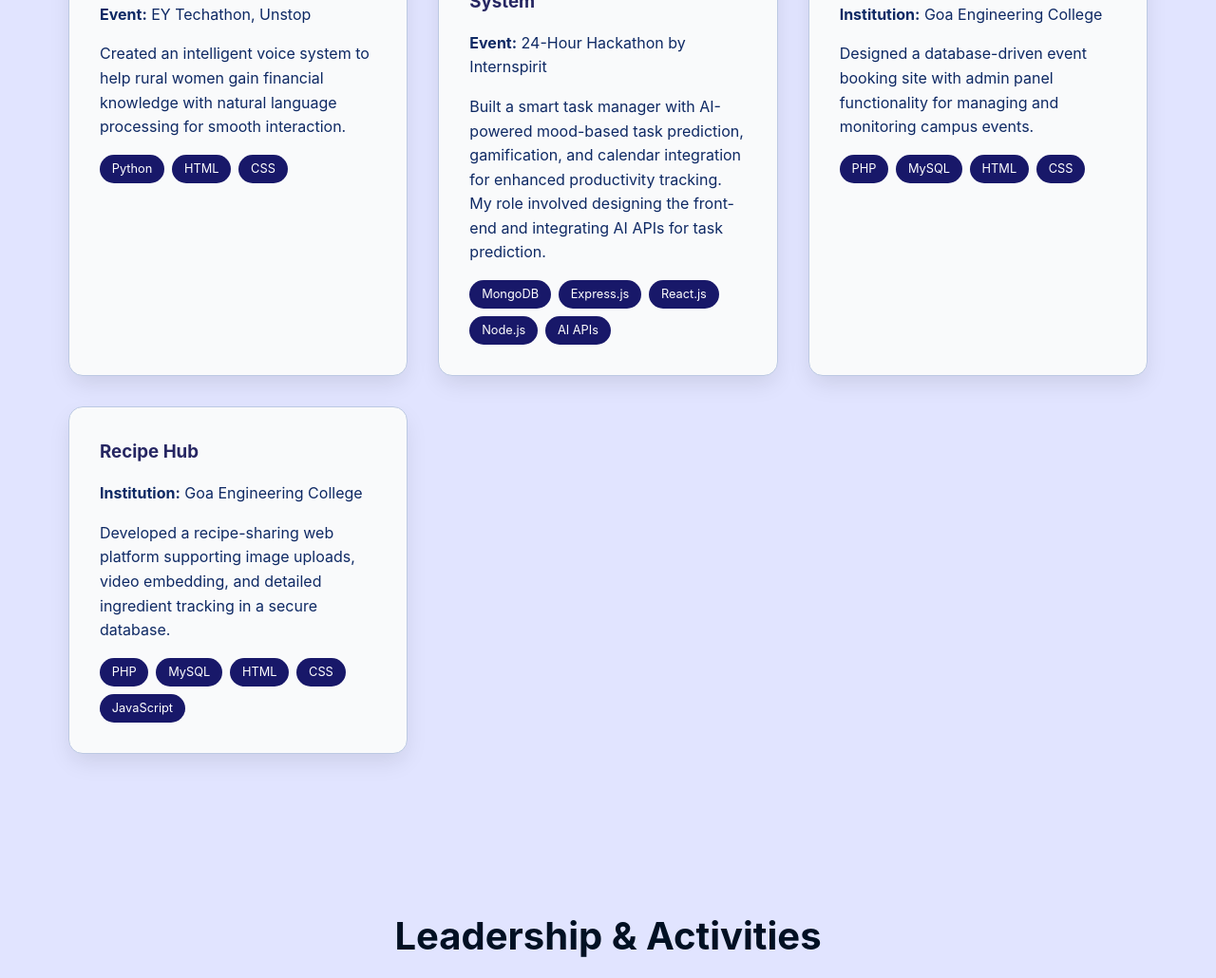
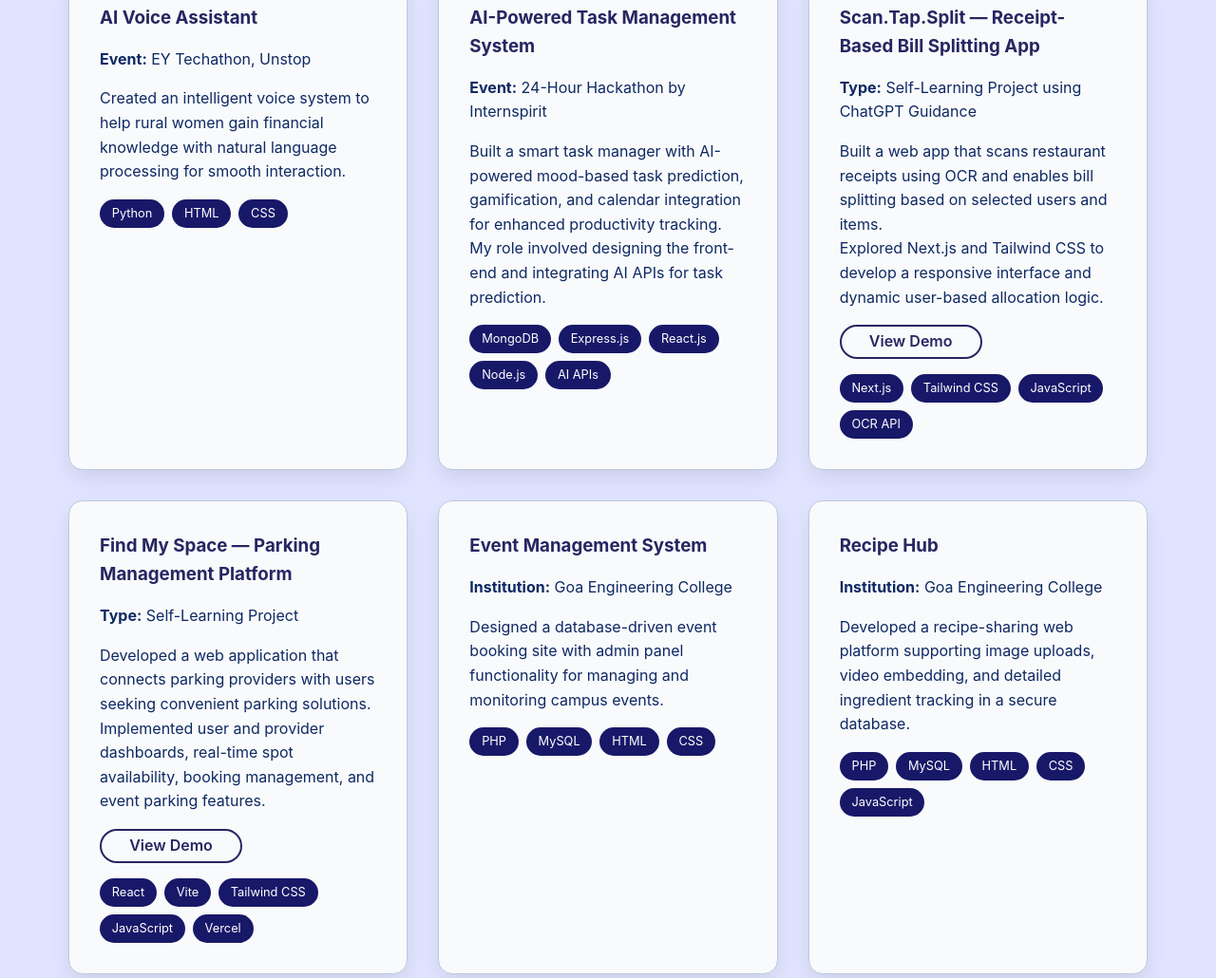
Before and after one commit to Maithili2004/Portfolio, a plain HTML site: page index.html in a window 1280 px wide. Shown: the part 2553-3583 px from the top of the page at 95% size. Drawn offline with Linux system fonts and the light colour scheme.

Commit message:
added new projects

```diff
--- a/index.html
+++ b/index.html
@@ -92,6 +92,8 @@
         <span class="skill-tag">HTML</span>
         <span class="skill-tag">CSS</span>
         <span class="skill-tag">JavaScript</span>
+        <span class="skill-tag">React.js</span>
+        <span class="skill-tag">Tailwind CSS</span>
       </div>
     </div>
 
@@ -143,6 +145,39 @@
         <span class="tech-tag">AI APIs</span>
       </div>
     </div>
+
+    <div class="project-card">
+  <h3>Scan.Tap.Split — Receipt-Based Bill Splitting App</h3>
+  <p class="project-description"><strong>Type:</strong> Self-Learning Project using ChatGPT Guidance</p>
+  <p class="project-description">
+    Built a web app that scans restaurant receipts using OCR and enables bill splitting based on selected users and items.
+    <br>Explored Next.js and Tailwind CSS to develop a responsive interface and dynamic user-based allocation logic.
+  </p>
+  <a id="link" href="https://scan-tap-split-bill-splitter-6j3q.vercel.app/" class="btn btn-secondary" target="_blank">View Demo</a>
+  <div class="tech-stack">
+    <span class="tech-tag">Next.js</span>
+    <span class="tech-tag">Tailwind CSS</span>
+    <span class="tech-tag">JavaScript</span>
+    <span class="tech-tag">OCR API</span>
+  </div>
+</div>
+
+<div class="project-card">
+  <h3>Find My Space — Parking Management Platform</h3>
+  <p class="project-description"><strong>Type:</strong> Self-Learning Project</p>
+  <p class="project-description">
+    Developed a web application that connects parking providers with users seeking convenient parking solutions.
+    <br>Implemented user and provider dashboards, real-time spot availability, booking management, and event parking features.
+  </p>
+  <a id="link" href="https://find-my-space-five.vercel.app/" class="btn btn-secondary" target="_blank">View Demo</a>
+  <div class="tech-stack">
+    <span class="tech-tag">React</span>
+    <span class="tech-tag">Vite</span>
+    <span class="tech-tag">Tailwind CSS</span>
+    <span class="tech-tag">JavaScript</span>
+    <span class="tech-tag">Vercel</span>
+  </div>
+</div>
 
     <div class="project-card">
       <h3>Event Management System</h3>
@@ -210,7 +245,7 @@
     </div>
 
     <div class="achievement-item">
-      <h3>Best Female Actor - All Goa One Act Play Competition</h3>
+      <h3>Best Female Actor Certificate - All Goa One Act Play Competition</h3>
       <p>Awarded for outstanding performance and contribution in inter-collegiate theatre.</p>
     </div>
 
--- a/style.css
+++ b/style.css
@@ -87,6 +87,17 @@
             display: flex;
             align-items: center;
             gap: 1rem;
+        }
+
+        #link{
+          margin-bottom: 1rem;
+          padding:1rem;
+          width:150px;
+          height: 20px;
+          text-align: center;
+          display: flex;
+          align-items: center;
+          justify-content: center;
         }
 
         .theme-toggle {
```
Also changed, not shown: 1 other file.
